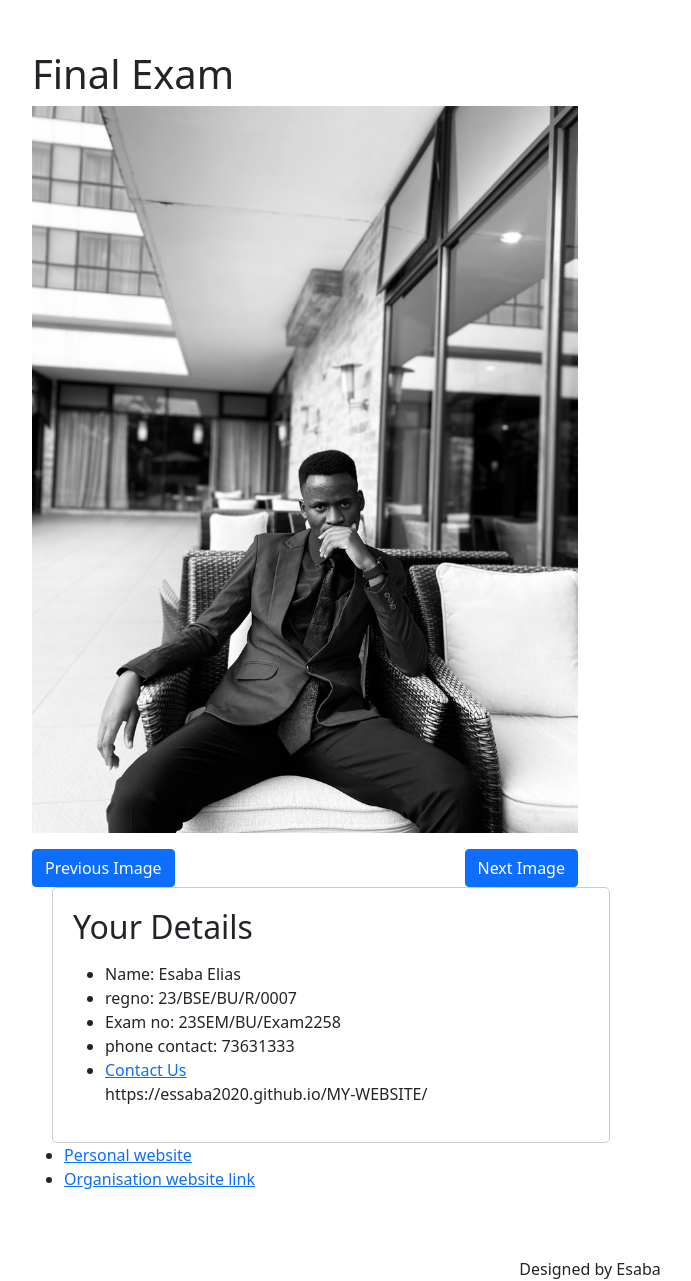
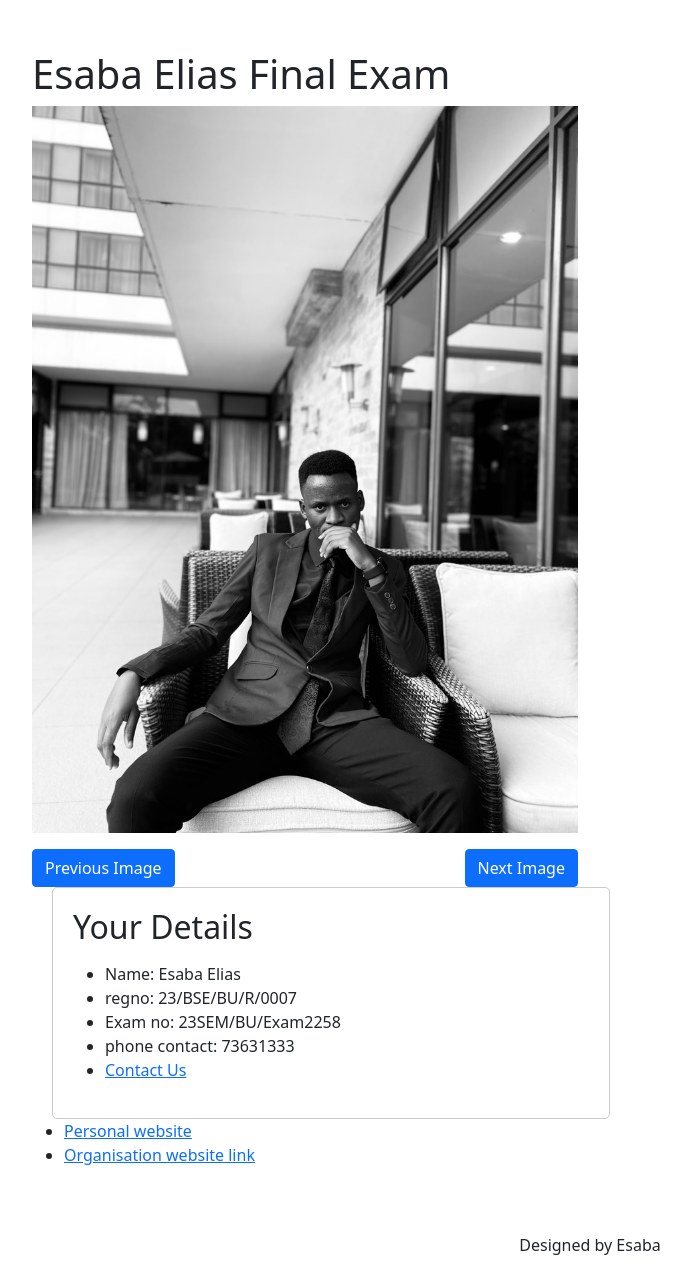
Before and after one commit to Essaba2020/Esaba-Elias-23.BSE.BU.R.0007, a plain HTML site: page index.html in a window 1280 px wide. Shown: the whole page, without its empty margins (50-741 px from the left). After the commit the page ends 1257 px from the top, so only its background shows below. Drawn offline with nearby package versions, Linux system fonts and the light colour scheme.

Commit message:
final
my web page

```diff
--- a/index.html
+++ b/index.html
@@ -31,7 +31,7 @@
 <body>
     <section>
     <div class="container">
-        <h1>Final Exam</h1>
+        <h1>Esaba Elias Final Exam</h1>
         <div class="row">
             <div class="col-md-6" id="image-container">
                 <img src="f-2.jpeg" class="img-fluid" id="myImage">
@@ -49,7 +49,6 @@
                     <li>Exam no: 23SEM/BU/Exam2258</li>
                     <li>phone contact: 73631333</li>
                    <li><a href="mailto:ndaroessaba@gmail.com">Contact Us</a></li>
-                   https://essaba2020.github.io/MY-WEBSITE/
                 </ul></p>
 
             </div>
```
Also changed, not shown: 1 other file.
